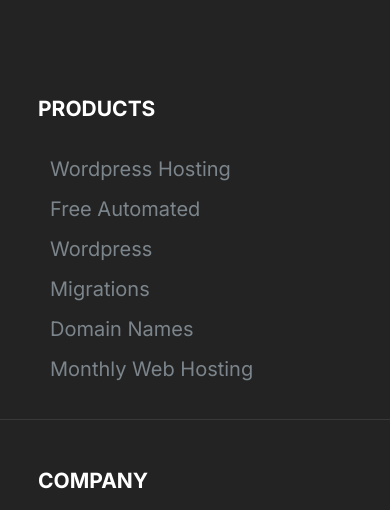
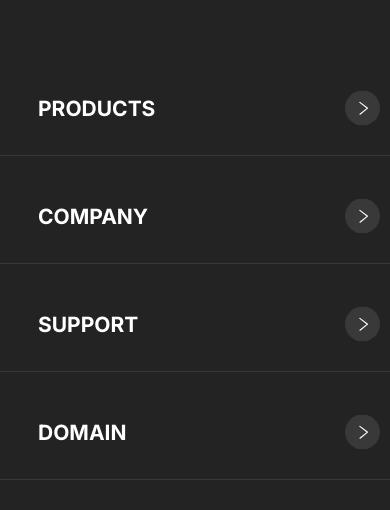
Before and after one commit to jaweriaumar/final-project, a website built with Parcel: page index.html in a window 390 px wide. Shown: the part 6686-7196 px from the top of the page. Built offline with nearby package versions, Linux system fonts and the light colour scheme.

Commit message:
updated footer for small screens

```diff
--- a/index.html
+++ b/index.html
@@ -393,11 +393,11 @@
     </section>
     <footer class="block--dark footer">
       <div class="grid footer__sections">
-        <div class="collapsible collapsible--expanded footer__section">
+        <div class="collapsible footer__section">
           <div class="collapsible__header">
             <h2 class="collapsible__heading">PRODUCTS</h2>
             <svg class="icon icon--primary icon--white collapsible__chevron">
-              <use :="images/sprite.svg#chevron"></use>
+              <use xlink:href="images/sprite.svg#chevron"></use>
             </svg>
           </div>
           <div class="collapsible__content">
@@ -415,7 +415,7 @@
           <div class="collapsible__header">
             <h2 class="collapsible__heading">COMPANY</h2>
             <svg class="icon icon--primary icon--white collapsible__chevron">
-              <use :="images/sprite.svg#chevron"></use>
+              <use xlink:href="images/sprite.svg#chevron"></use>
             </svg>
           </div>
           <div class="collapsible__content">
@@ -433,7 +433,7 @@
           <div class="collapsible__header">
             <h2 class="collapsible__heading">SUPPORT</h2>
             <svg class="icon icon--primary icon--white collapsible__chevron">
-              <use :="images/sprite.svg#chevron"></use>
+              <use xlink:href="images/sprite.svg#chevron"></use>
             </svg>
           </div>
           <div class="collapsible__content">
@@ -451,7 +451,7 @@
           <div class="collapsible__header">
             <h2 class="collapsible__heading">DOMAIN</h2>
             <svg class="icon icon--primary icon--white collapsible__chevron">
-              <use :="images/sprite.svg#chevron"></use>
+              <use xlink:href="images/sprite.svg#chevron"></use>
             </svg>
           </div>
           <div class="collapsible__content">
```
